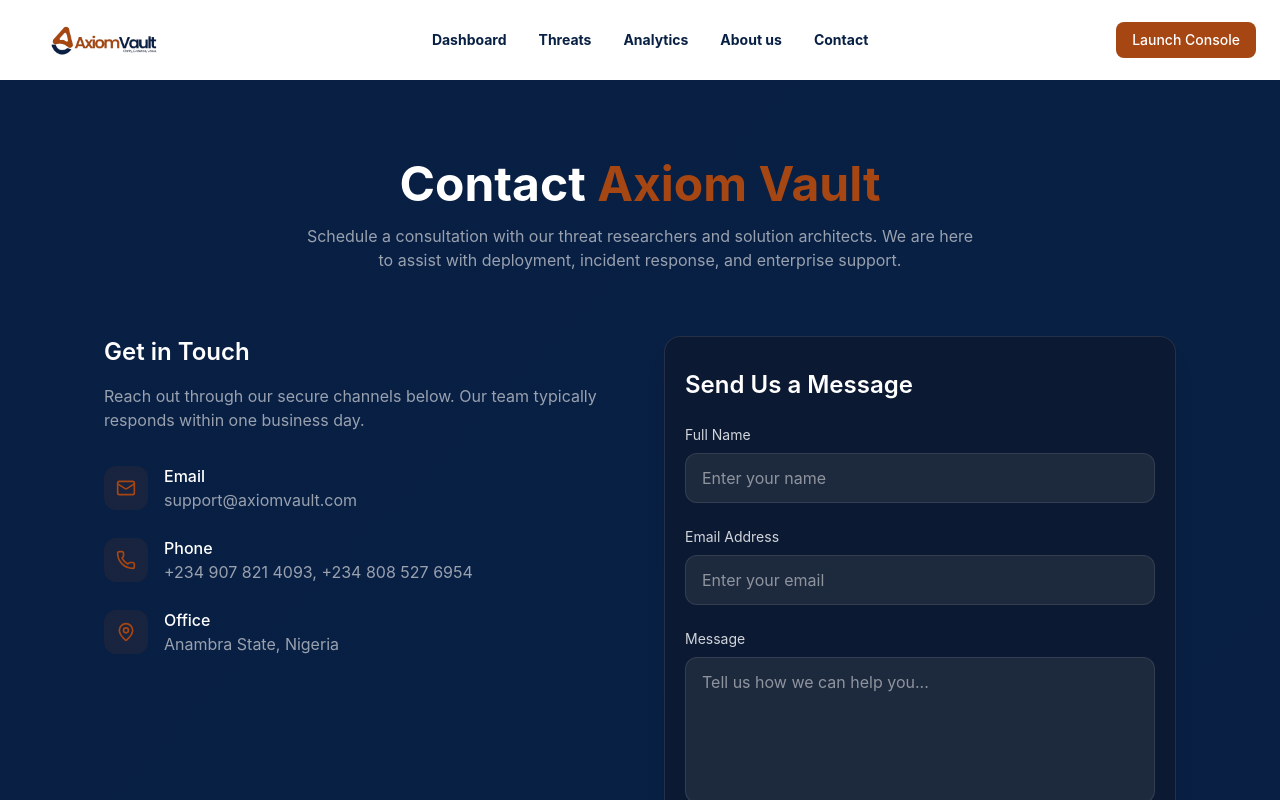
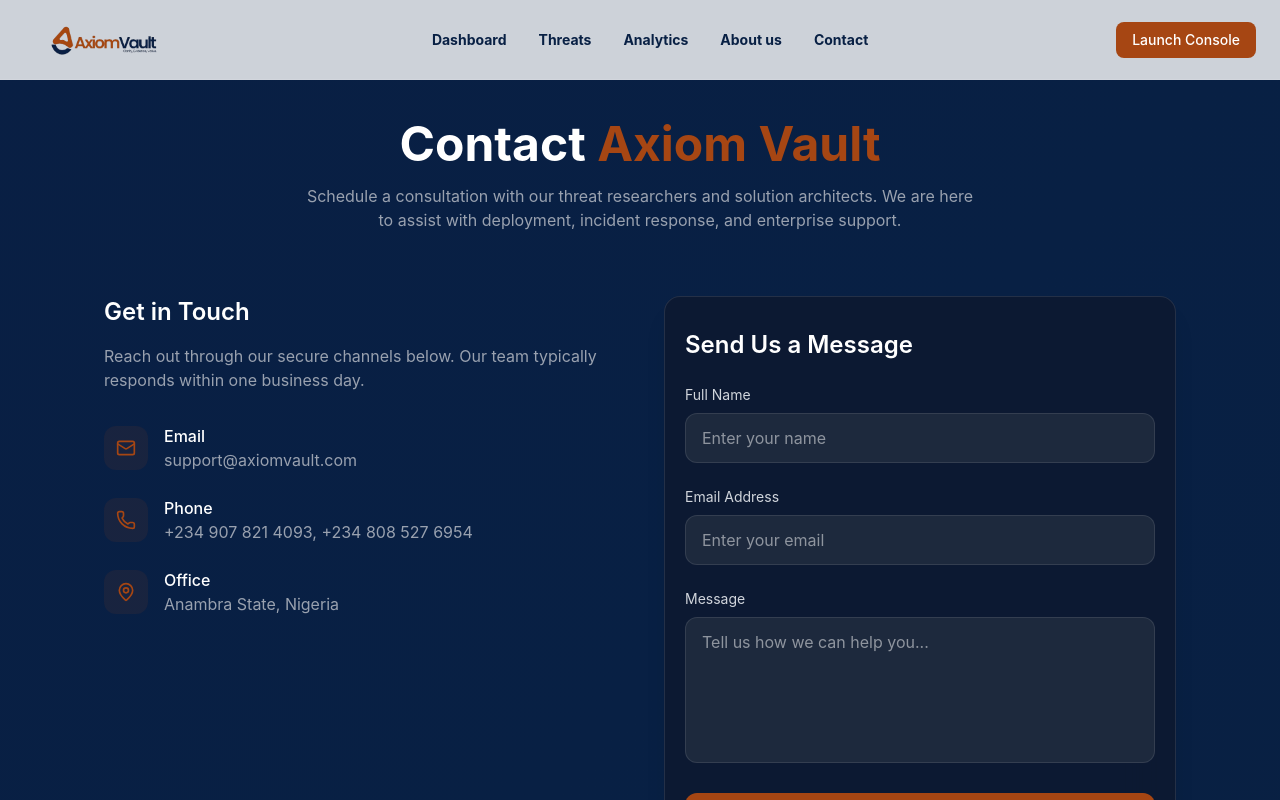
Before and after one commit to chikamso-cmd/AxiomVault, a React (Vite) app: page /contact in a window 1280 px wide. Shown: the top 800 px of the page. Built offline with nearby package versions, Linux system fonts and the light colour scheme.

Commit message:
added the the color correction to the analytics page

```diff
--- a/src/Pages/Contact.jsx
+++ b/src/Pages/Contact.jsx
@@ -39,7 +39,7 @@
           initial={{ opacity: 0, y: 30 }}
           animate={{ opacity: 1, y: 0 }}
           transition={{ duration: 0.6 }}
-          className="text-center mb-16 pt-20 mt-20 md:px-10 px-5"
+          className="text-center mb-16 pt-30 md:px-10 px-5"
         >
           <h1 className="text-4xl md:text-5xl font-bold mb-4">
             Contact <span className="text-axiom-red">Axiom Vault</span>
--- a/src/components/Nav.jsx
+++ b/src/components/Nav.jsx
@@ -8,10 +8,9 @@
 
   return (
     <section className="w-full fixed top-0 left-0 z-50">
-      <nav className="max-w-7xl mx-auto flex items-center justify-between px-6 py-5 sticky top-0 bg-white/80 backdrop-blur-md border-b border-white/10 z-50">
+      <nav className=" mx-auto flex items-center justify-between px-6 py-5 sticky top-0 bg-white/80 backdrop-blur-md border-b border-white/10 z-50">
         <div className="flex items-center gap-2 font-bold text-lg">
           <Link to="/" className="flex gap-2 items-center">
-
             <img src={Logo1} alt="AxiomVault Inc logo" className="w-40 " />
           </Link>
         </div>
```
